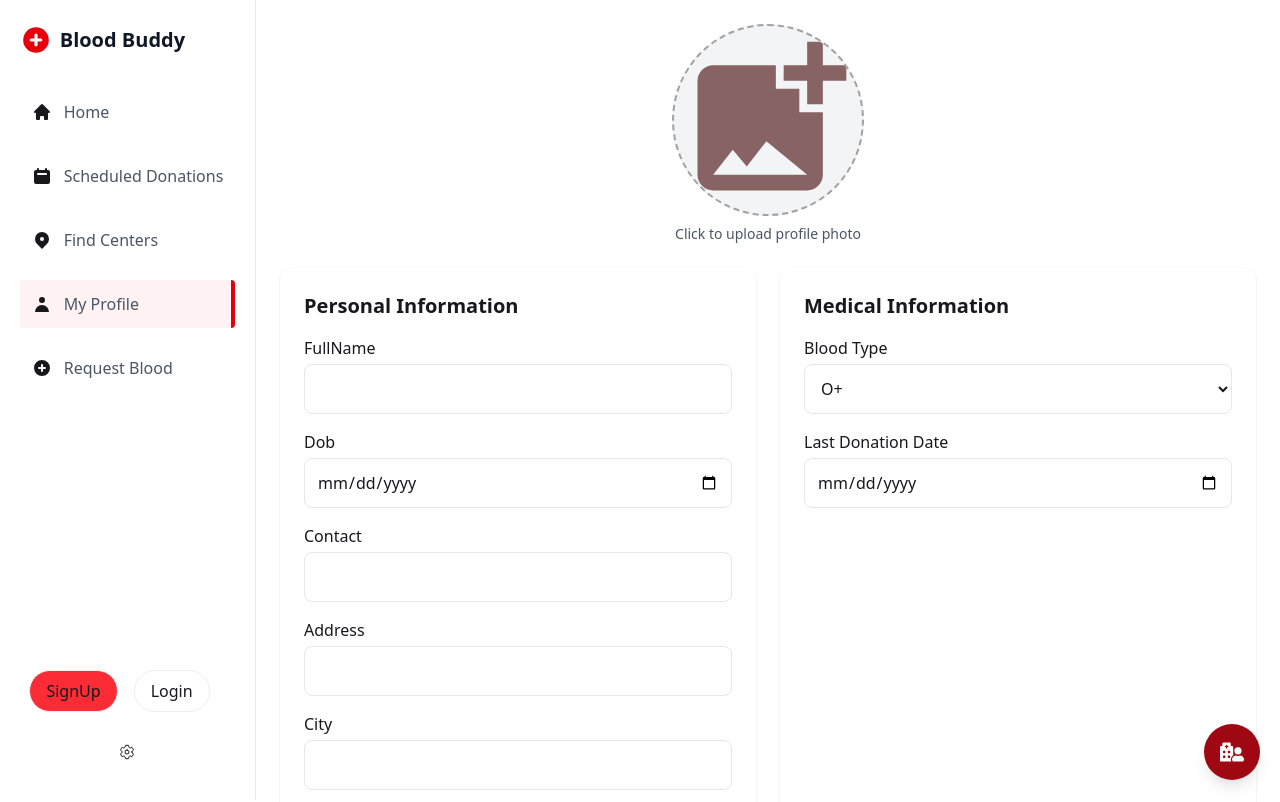
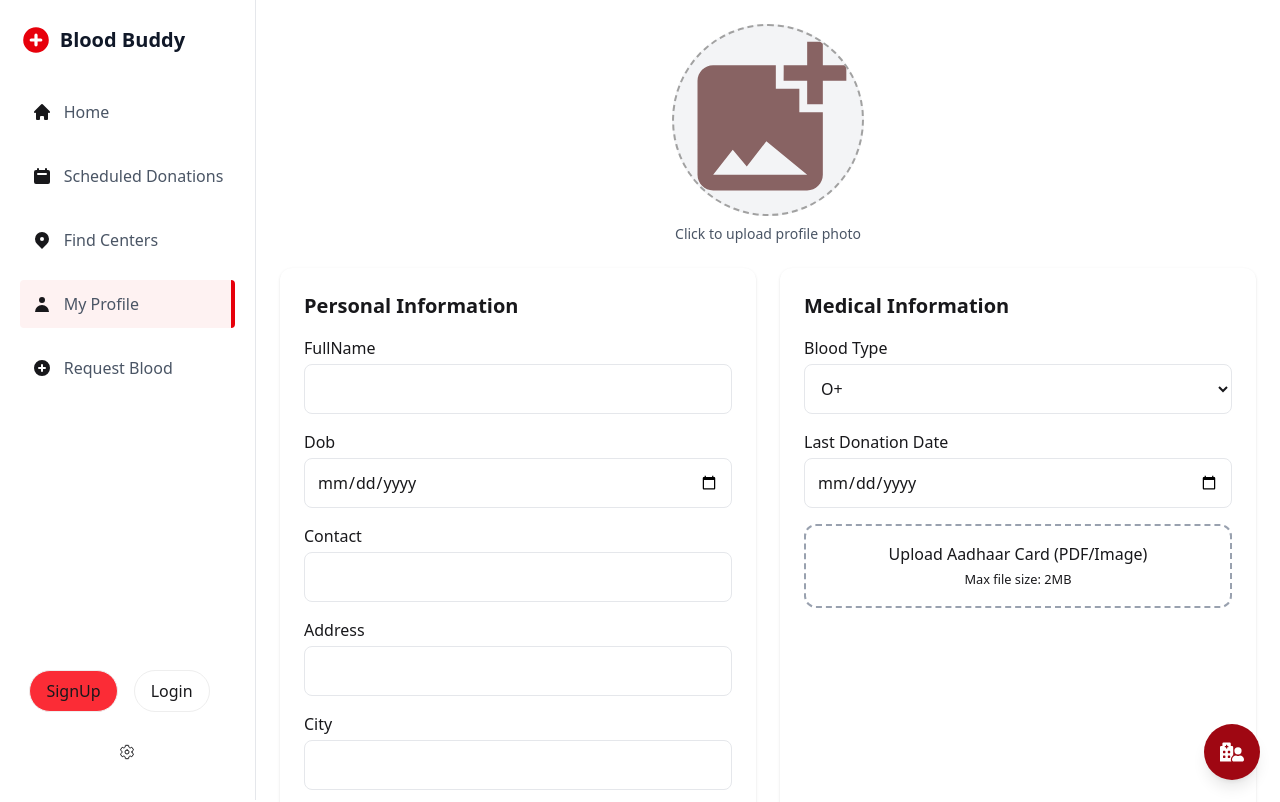
Before and after one commit to ManashR7488/smart-blood-Donation-System, a React (Vite) app in the folder client/: page /profile in a window 1280 px wide. Shown: the top 802 px of the page. Built offline with nearby package versions, Linux system fonts and the light colour scheme.

Commit message:
frontend versel config

```diff
--- a/client/src/Pages/Profile/Profile.jsx
+++ b/client/src/Pages/Profile/Profile.jsx
@@ -251,7 +251,7 @@ const Profile = () => {
             />
           </div>
 
-          {/* <div
+          <div
             className="border-2 border-dashed border-gray-400 rounded-xl p-4 text-center cursor-pointer"
             onClick={() => navigate("/verify-user")}
             disabled={true}
@@ -276,9 +276,9 @@ const Profile = () => {
               id="aadhaarInput"
               hidden
               accept=".pdf,.jpg,.png"
-              onChange={handleFileChange}
+
             />
-          </div> */}
+          </div>
 
 
         </div>
```
Also changed, not shown: client/vercel.json (added).
